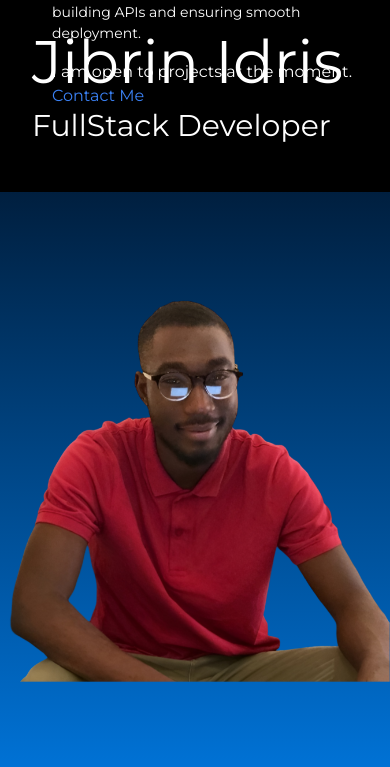
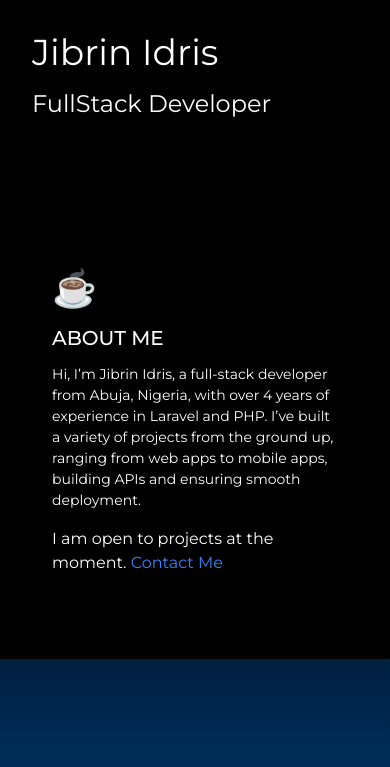
Before and after one commit to ameenmathers/portfolio, a plain HTML site: page index.html in a window 390 px wide. Shown: the top 767 px of the page. Drawn offline with nearby package versions, Linux system fonts and the light colour scheme.

Commit message:
responsiveness issue resolved

```diff
--- a/index.html
+++ b/index.html
@@ -20,12 +20,12 @@
     <div class="grid grid-cols-1 md:grid-cols-[1fr_1fr_1.2fr] min-h-screen">
         <!-- Left Section -->
         <section class="p-8 relative">
-            <div class="relative z-10 md:left-[200px]">
-                <h1 class="text-6xl mb-4">Jibrin Idris</h1>
-                <h2 class="text-3xl mb-4">FullStack Developer</h2>
+            <div class="relative z-10 md:fixed md:left-[200px] md:top-8">
+                <h1 class="text-4xl md:text-6xl mb-4">Jibrin Idris</h1>
+                <h2 class="text-2xl md:text-3xl mb-4">FullStack Developer</h2>
             </div>
 
-            <div class="absolute bottom-8 left-8" style="padding: 20px;">
+            <div class="mt-32 md:mt-0 md:absolute md:bottom-8 md:left-8" style="padding: 20px;">
                 <div class="text-4xl mb-4">☕</div>
                 <div class="mb-8">
                     <h3 class="text-xl mb-3 font-medium">ABOUT ME</h3>
```
Also changed, not shown: 1 other file.
